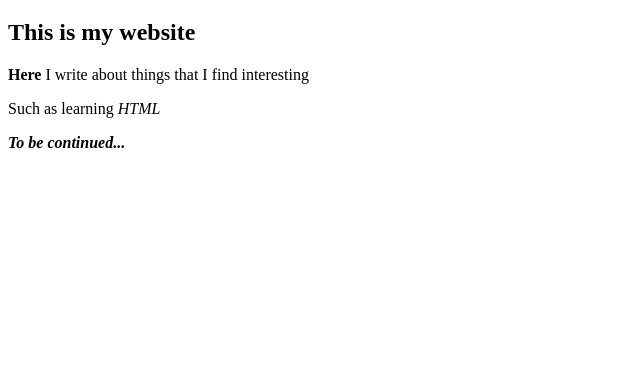
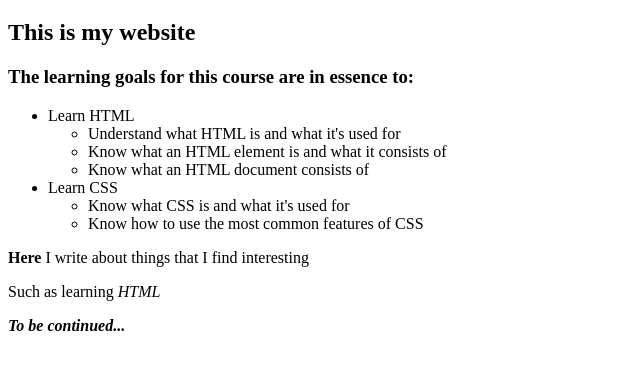
Before and after one commit to Lainey-git/lapio-website, a plain HTML site: page index.html in a window 1280 px wide. Shown: the part 61-430 px from the top of the page, without its empty margins (0-640 px from the left). Drawn offline with Linux system fonts and the light colour scheme.

Commit message:
Part 3, add exercise 4

```diff
--- a/index.html
+++ b/index.html
@@ -11,6 +11,20 @@
   <!--Do the exercises here-->
   <h1>Hello</h1>
   <h2>This is my website</h2>
+  <h3>The learning goals for this course are in essence to:</h3>
+  <ul>
+    <li>Learn HTML</li>
+    <ul>
+      <li>Understand what HTML is and what it's used for</li>
+      <li>Know what an HTML element is and what it consists of</li>
+      <li>Know what an HTML document consists of</li>
+    </ul>
+    <li>Learn CSS</li>
+    <ul>
+      <li>Know what CSS is and what it's used for</li>
+      <li>Know how to use the most common features of CSS</li>
+    </ul>
+  </ul>
   <p><b>Here</b> I write about things that I find interesting</p>
   <p>Such as learning <i>HTML</i></p>
   <em><b>To be continued...</b></em>
```
